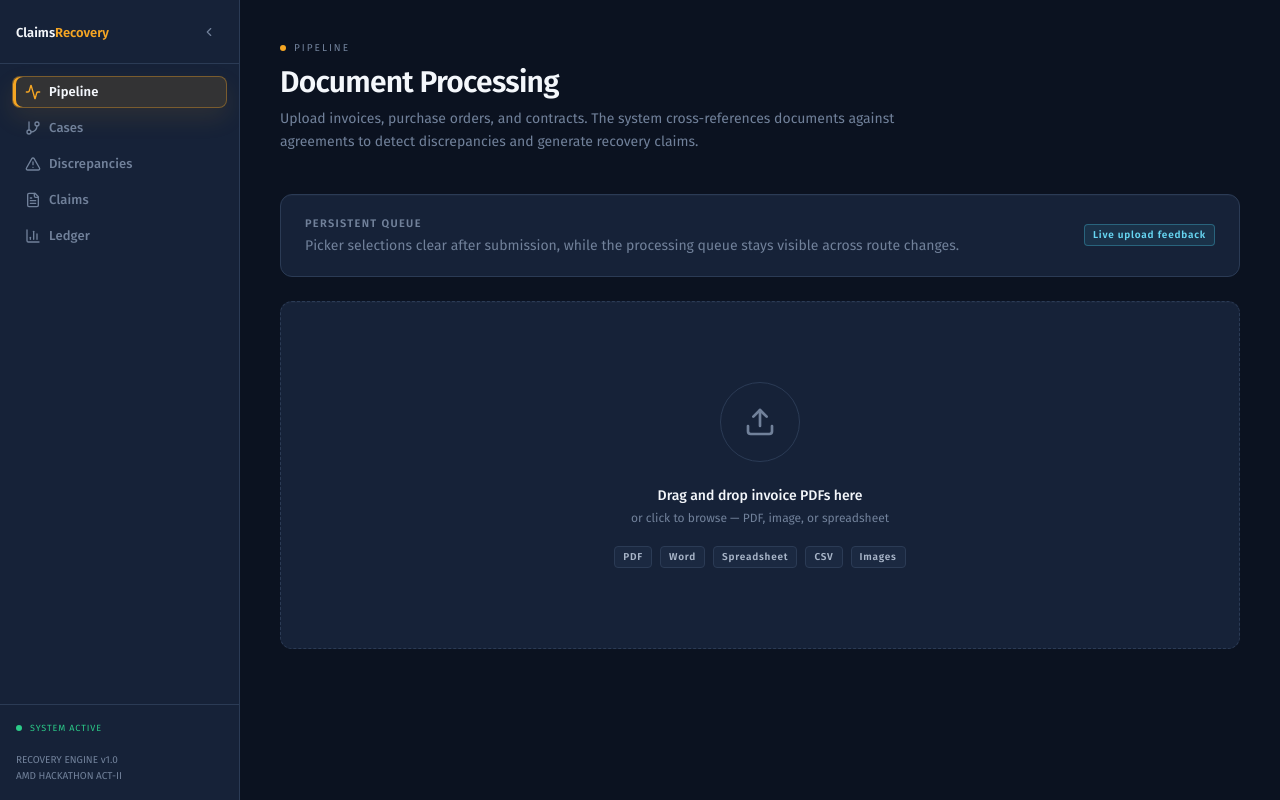
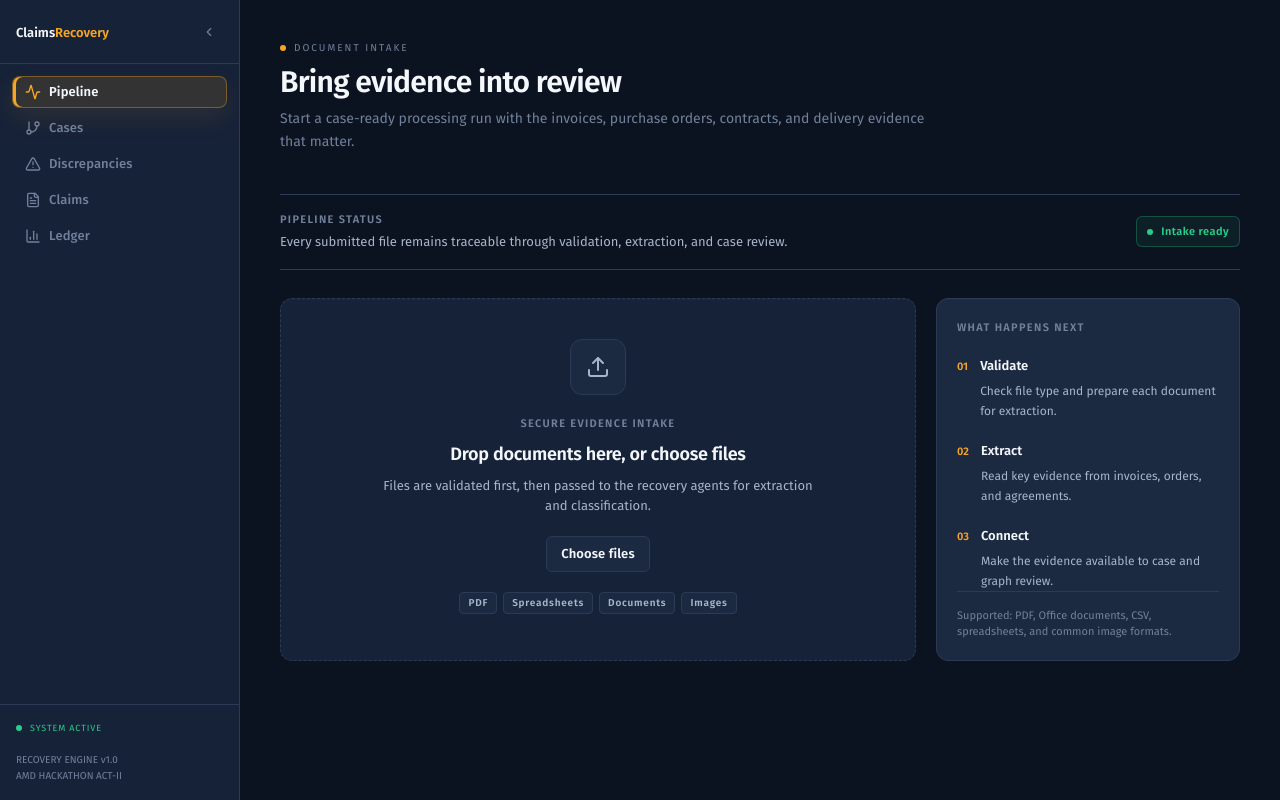
Before and after one commit to invaritech-ai/AMD-Hackathon-ACTII, a React (Vite) app in the folder frontend/: page / in a window 1280 px wide. Built offline with nearby package versions, Linux system fonts and the light colour scheme.

Commit message:
feat(ui): redesign document intake workspace

```diff
--- a/frontend/src/components/UploadPanel.tsx
+++ b/frontend/src/components/UploadPanel.tsx
@@ -58,68 +58,73 @@ export function UploadPanel() {
 
   if (runId) {
     return (
-      <Card className="rounded-xl">
-        <CardContent className="py-8">
+      <div className="space-y-5">
+        <div className="flex items-center justify-between border-b border-[var(--color-border)] pb-4">
+          <div>
+            <p className="text-label">Processing run</p>
+            <p className="mt-1 text-[13px] text-[var(--color-foreground-muted)]">
+              The evidence batch is moving through the recovery pipeline.
+            </p>
+          </div>
+          <Badge variant="info">Live</Badge>
+        </div>
+        <Card>
+          <CardContent className="py-7">
             <PipelineStepper runId={runId} />
           </CardContent>
         </Card>
+      </div>
     );
   }
 
   return (
-    <div className="space-y-6">
+    <div className="space-y-5">
+      <div className="grid gap-5 lg:grid-cols-[minmax(0,1fr)_19rem]">
         <Card
           className={cn(
-          "overflow-hidden rounded-xl border-dashed transition-all duration-200",
+            "overflow-hidden border-dashed transition-[background-color,border-color,box-shadow] duration-[var(--duration-interaction)] ease-[var(--ease-emphasized)]",
             dragOver
-            ? "border-[var(--color-primary)] bg-[rgb(245_158_11_/_0.05)] shadow-[0_0_0_1px_rgb(245_158_11_/_0.18)]"
-            : "border-[var(--color-border)] hover:border-[var(--color-primary)]"
+              ? "border-[var(--color-primary)] bg-[rgb(246_166_35_/_0.06)] shadow-[0_0_0_1px_rgb(246_166_35_/_0.2)]"
+              : "hover:border-[var(--color-border-light)]"
           )}
         >
           <CardContent
-          role="button"
-          tabIndex={0}
           onDragOver={(e) => { e.preventDefault(); setDragOver(true); }}
           onDragLeave={() => setDragOver(false)}
           onDrop={(e) => { e.preventDefault(); setDragOver(false); handleFiles(e.dataTransfer.files); }}
-          onClick={openFilePicker}
-          onKeyDown={(e) => {
-            if (e.key === "Enter" || e.key === " ") {
-              e.preventDefault();
-              openFilePicker();
-            }
-          }}
-          aria-label="Select documents to upload"
-          className="relative flex min-h-[320px] w-full cursor-pointer flex-col items-center justify-center px-8 py-20 text-center"
+            className="relative flex min-h-[344px] w-full flex-col items-center justify-center px-6 py-10 text-center sm:px-10"
           >
             <div
               className={cn(
-            "relative flex h-20 w-20 items-center justify-center rounded-full border mb-6 transition-all duration-200",
+                "relative mb-5 flex h-14 w-14 items-center justify-center rounded-xl border transition-[background-color,border-color,transform] duration-[var(--duration-interaction)] ease-[var(--ease-emphasized)]",
                 dragOver
-              ? "border-[var(--color-primary)] bg-[rgb(245_158_11_/_0.1)] scale-110"
-              : "border-[var(--color-border)] bg-[var(--color-surface)]"
+                  ? "scale-105 border-[var(--color-primary)] bg-[rgb(246_166_35_/_0.12)]"
+                  : "border-[var(--color-border)] bg-[var(--color-surface-raised)]"
               )}
             >
               <Upload
                 className={cn(
-              "h-8 w-8 transition-all duration-200",
+                  "h-6 w-6 transition-colors duration-[var(--duration-interaction)]",
                   dragOver
                     ? "text-[var(--color-primary)]"
-                : "text-[var(--color-foreground-subtle)]"
+                    : "text-[var(--color-foreground-muted)]"
                 )}
               />
             </div>
-          <p className="text-sm font-medium text-[var(--color-foreground)]">
-            Drag and drop invoice PDFs here
+            <p className="text-label">Secure evidence intake</p>
+            <h2 className="mt-2 text-lg font-semibold tracking-[-0.015em] text-[var(--color-foreground)]">
+              Drop documents here, or choose files
+            </h2>
+            <p className="mt-2 max-w-md text-[13px] leading-5 text-[var(--color-foreground-muted)]">
+              Files are validated first, then passed to the recovery agents for extraction and classification.
             </p>
-          <p className="mt-1 text-xs font-[var(--font-mono)] text-[var(--color-foreground-subtle)]">
-            or click to browse — PDF, image, or spreadsheet
-          </p>
-          <div className="mt-5 flex flex-wrap justify-center gap-2">
+            <Button type="button" variant="secondary" className="mt-5" onClick={openFilePicker}>
+              Choose files
+            </Button>
+            <div className="mt-5 flex flex-wrap justify-center gap-1.5">
               <Badge variant="neutral">PDF</Badge>
-            <Badge variant="neutral">Word</Badge>
-            <Badge variant="neutral">Spreadsheet</Badge>
-            <Badge variant="neutral">CSV</Badge>
+              <Badge variant="neutral">Spreadsheets</Badge>
+              <Badge variant="neutral">Documents</Badge>
               <Badge variant="neutral">Images</Badge>
             </div>
             <input
@@ -133,16 +138,45 @@ export function UploadPanel() {
           </CardContent>
         </Card>
 
+        <Card className="bg-[var(--color-surface-raised)]">
+          <CardContent className="flex h-full flex-col p-5">
+            <p className="text-label">What happens next</p>
+            <div className="mt-5 space-y-5">
+              {[
+                ["01", "Validate", "Check file type and prepare each document for extraction."],
+                ["02", "Extract", "Read key evidence from invoices, orders, and agreements."],
+                ["03", "Connect", "Make the evidence available to case and graph review."],
+              ].map(([number, title, description]) => (
+                <div key={number} className="flex gap-3">
+                  <span className="mt-0.5 font-[var(--font-mono)] text-[11px] font-semibold text-[var(--color-primary)]">
+                    {number}
+                  </span>
+                  <div>
+                    <p className="text-[13px] font-semibold text-[var(--color-foreground)]">{title}</p>
+                    <p className="mt-1 text-[12px] leading-5 text-[var(--color-foreground-muted)]">{description}</p>
+                  </div>
+                </div>
+              ))}
+            </div>
+            <div className="mt-auto border-t border-[var(--color-border)] pt-4">
+              <p className="text-[11px] leading-4 text-[var(--color-foreground-subtle)]">
+                Supported: PDF, Office documents, CSV, spreadsheets, and common image formats.
+              </p>
+            </div>
+          </CardContent>
+        </Card>
+      </div>
+
       {upload.isPending && pendingUploadCount !== null && (
-        <Card className="rounded-xl border-[var(--color-border)] shadow-none">
-          <CardContent className="flex items-center gap-3 p-4">
-            <Spinner className="h-4 w-4" />
+        <Card className="border-[rgb(68_196_224_/_0.28)] bg-[rgb(68_196_224_/_0.06)] shadow-none">
+          <CardContent className="flex items-center gap-3 p-4" aria-live="polite">
+            <Spinner className="h-4 w-4 text-[#67D6F2]" />
             <div>
-              <p className="text-sm font-medium text-[var(--color-foreground)]">
+              <p className="text-[13px] font-semibold text-[var(--color-foreground)]">
                 Uploading {pendingUploadCount} file{pendingUploadCount === 1 ? "" : "s"}
               </p>
-              <p className="mt-0.5 text-xs text-[var(--color-foreground-subtle)]">
-                Picker selections clear immediately while upload mutation runs.
+              <p className="mt-0.5 text-[12px] text-[var(--color-foreground-muted)]">
+                The processing run will appear here as soon as the upload is accepted.
               </p>
             </div>
           </CardContent>
@@ -150,16 +184,14 @@ export function UploadPanel() {
       )}
 
       {uploadErrorMessage && (
-        <Card className="rounded-xl border-[rgb(239_68_68_/_0.25)] bg-[rgb(239_68_68_/_0.08)] shadow-none">
+        <Card className="border-[rgb(241_100_100_/_0.3)] bg-[rgb(241_100_100_/_0.08)] shadow-none">
           <CardContent className="p-4">
             <div className="flex items-center gap-2">
               <Badge variant="high">Upload error</Badge>
-              <span className="text-[10px] font-[var(--font-mono)] text-[var(--color-destructive)]">
-                Retry required
-              </span>
+              <span className="text-[11px] text-[var(--color-destructive)]">Action required</span>
             </div>
             <p
-              className="mt-2 text-xs font-[var(--font-mono)] text-[var(--color-destructive)]"
+              className="mt-2 text-[12px] leading-5 text-[var(--color-destructive)]"
               aria-label={`Upload error ${uploadErrorMessage}`}
             >
               {uploadErrorMessage}
@@ -169,35 +201,35 @@ export function UploadPanel() {
       )}
 
       {files.length > 0 && (
-        <Card className="overflow-hidden rounded-xl">
-          <div className="flex items-center justify-between border-b border-[var(--color-border)] px-4 py-3">
+        <Card className="overflow-hidden">
+          <div className="flex items-center justify-between border-b border-[var(--color-border)] px-5 py-4">
             <div>
-              <p className="text-label">Upload batch</p>
-              <p className="mt-0.5 text-sm font-medium text-[var(--color-foreground)]">
-                {files.length} file{files.length === 1 ? "" : "s"} ready for preprocessing
+              <p className="text-label">Ready to submit</p>
+              <p className="mt-1 text-[13px] font-semibold text-[var(--color-foreground)]">
+                {files.length} file{files.length === 1 ? "" : "s"} prepared for processing
               </p>
             </div>
             <Badge variant="neutral">{files.length}</Badge>
           </div>
 
           <ScrollArea className="max-h-72">
-            <div className="space-y-3 p-4">
+            <div className="space-y-2 p-3">
               {files.map((file, i) => (
                 <Card
                   key={`${file.name}-${file.size}-${i}`}
-                  className="rounded-lg border border-[var(--color-border)] bg-[var(--color-surface)] shadow-none"
+                  className="rounded-lg border border-[var(--color-border)] bg-[var(--color-surface-raised)] shadow-none"
                 >
-                  <CardContent className="flex items-center gap-4 p-4">
-                    <FileText className="h-4 w-4 shrink-0 text-[var(--color-foreground-subtle)]" />
+                  <CardContent className="flex items-center gap-3 p-3">
+                    <FileText className="h-4 w-4 shrink-0 text-[var(--color-foreground-muted)]" />
                     <div className="min-w-0 flex-1">
                       <p
-                        className="truncate text-sm text-[var(--color-foreground)]"
+                        className="truncate text-[13px] font-medium text-[var(--color-foreground)]"
                         aria-label={`File name ${file.name}`}
                       >
                         {file.name}
                       </p>
-                      <p className="mt-1 text-[11px] font-[var(--font-mono)] text-[var(--color-foreground-subtle)]">
-                        {(file.size / 1024).toFixed(0)}KB
+                      <p className="mt-0.5 text-[11px] text-[var(--color-foreground-subtle)]">
+                        {(file.size / 1024).toFixed(0)} KB
                       </p>
                     </div>
                     <Button
@@ -219,7 +251,7 @@ export function UploadPanel() {
             </div>
           </ScrollArea>
 
-          <CardContent className="space-y-4 border-t border-[var(--color-border)] pt-4">
+          <CardContent className="border-t border-[var(--color-border)] pt-4">
             <Button
               onClick={handleUpload}
               disabled={upload.isPending}
@@ -238,10 +270,9 @@ export function UploadPanel() {
                   Uploading {files.length} file{files.length > 1 ? "s" : ""}...
                 </>
               ) : (
-                `Start Analysis — ${files.length} file${files.length > 1 ? "s" : ""}`
+                `Start processing ${files.length} file${files.length > 1 ? "s" : ""}`
               )}
             </Button>
-
           </CardContent>
         </Card>
       )}
--- a/frontend/src/routes/UploadRoute.tsx
+++ b/frontend/src/routes/UploadRoute.tsx
@@ -1,28 +1,28 @@
 import { PageContainer } from "@/components/PageContainer";
 import { PageHeader } from "@/components/PageHeader";
 import { UploadPanel } from "@/components/UploadPanel";
-import { Badge, Card, CardContent } from "@claims/ui";
 
 export function UploadRoute() {
   return (
     <PageContainer>
       <PageHeader
-        title="Document Processing"
-        label="Pipeline"
+        title="Bring evidence into review"
+        label="Document intake"
         labelColor="bg-[var(--color-primary)]"
-        description="Upload invoices, purchase orders, and contracts. The system cross-references documents against agreements to detect discrepancies and generate recovery claims."
+        description="Start a case-ready processing run with the invoices, purchase orders, contracts, and delivery evidence that matter."
       />
-      <Card className="mb-6 rounded-xl">
-        <CardContent className="flex flex-col gap-3 px-6 py-5 sm:flex-row sm:items-center sm:justify-between">
-          <div>
-            <p className="text-label">Persistent queue</p>
-            <p className="mt-1 text-sm text-[var(--color-foreground-subtle)]">
-              Picker selections clear after submission, while the processing queue stays visible across route changes.
-            </p>
-          </div>
-          <Badge variant="info">Live upload feedback</Badge>
-        </CardContent>
-      </Card>
+      <section className="mb-7 flex flex-col gap-3 border-y border-[var(--color-border)] py-4 sm:flex-row sm:items-center sm:justify-between">
+        <div>
+          <p className="text-label">Pipeline status</p>
+          <p className="mt-1 text-[13px] text-[var(--color-foreground-muted)]">
+            Every submitted file remains traceable through validation, extraction, and case review.
+          </p>
+        </div>
+        <div className="inline-flex items-center gap-2 self-start rounded-md border border-[rgb(43_203_136_/_0.28)] bg-[rgb(43_203_136_/_0.08)] px-2.5 py-1.5 text-[11px] font-semibold tracking-[0.04em] text-[var(--color-success)] sm:self-auto">
+          <span className="h-1.5 w-1.5 rounded-full bg-[var(--color-success)]" />
+          Intake ready
+        </div>
+      </section>
       <UploadPanel />
     </PageContainer>
   );
```
Lines whose indentation alone changed are shown as unchanged.
